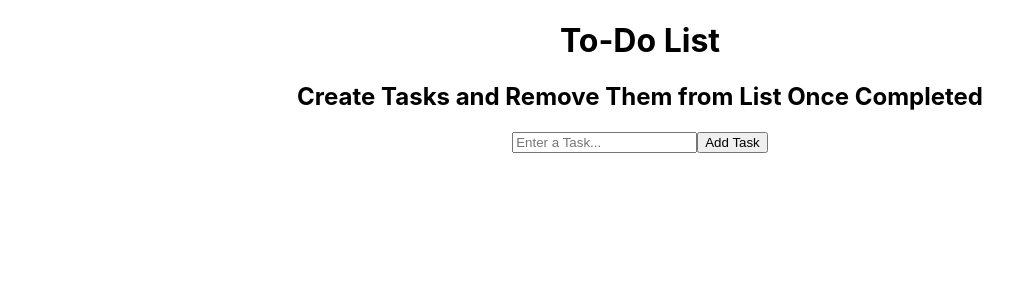
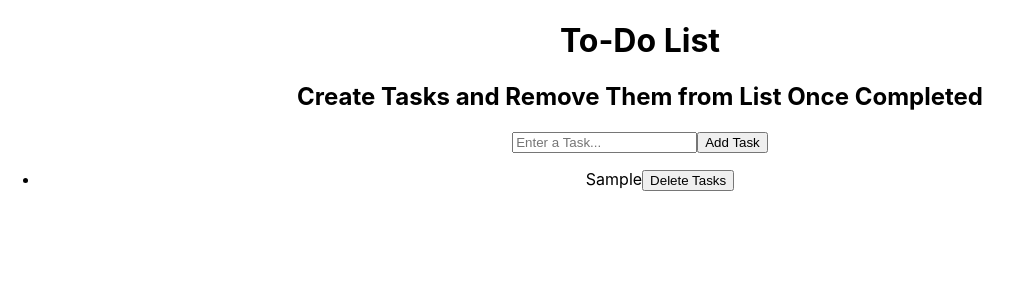
Before and after one commit to kylegreen149/todo-list, a React (Create React App) app: page / in a window 1280 px wide. Both pictures are taken after typing "Sample" into the empty fields and a click on the button "Add Task". Shown: the top 300 px of the page, without its empty margins (0-1022 px from the left). Built offline with nearby package versions, Linux system fonts and the light colour scheme.

Commit message:
Uses .map array method to iterate over the tasks array every time a new task is added. The new task, along with a delete button, is added in an li tag

```diff
--- a/src/App.js
+++ b/src/App.js
@@ -22,6 +22,13 @@ function App() {
       onChange={(e) => setInput(e.target.value)}
       placeholder='Enter a Task...'/>
       <button onClick={handleTasks}>Add Task</button>
+      <ul>
+        {tasks.map((task, index) => (
+          <li key={index}>{task}
+          <button>Delete Tasks</button>
+          </li>
+        ))}
+      </ul>
     </div>
   );
 }
```
